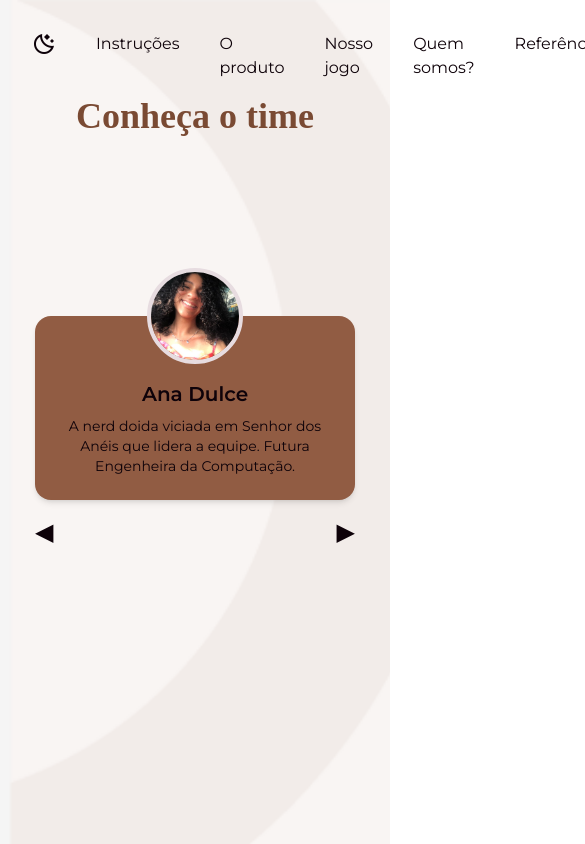
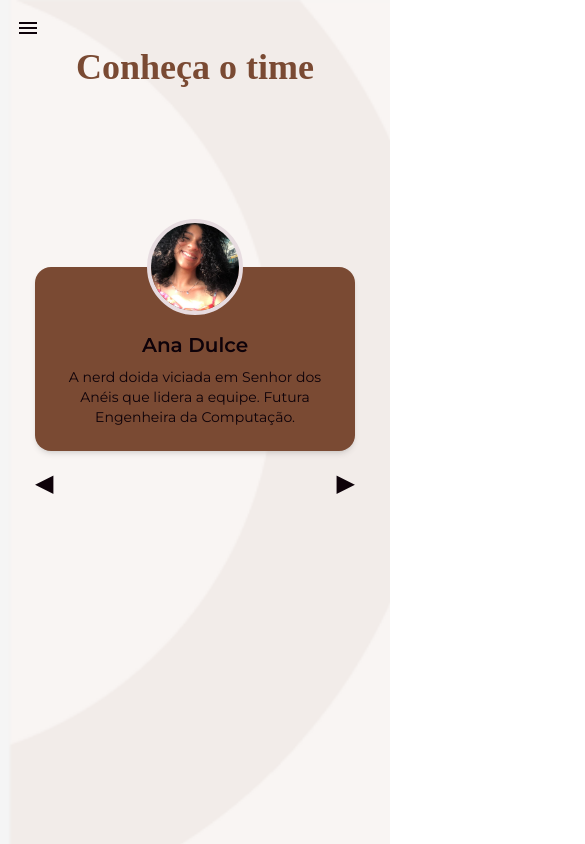
Before and after one commit to Anadulce57/myfeliscanis, a React (Vite) app: page /membros in a window 390 px wide. Shown: the top 844 px of the page, 585 px wide, since content can reach past the window. Built offline with nearby package versions, Linux system fonts and the light colour scheme; a web font is replaced by a local one.

Commit message:
Atualização do alinhamento

```diff
--- a/index.html
+++ b/index.html
@@ -8,6 +8,8 @@
     <link href="https://fonts.googleapis.com/css2?family=Gloock&family=Montserrat:ital,wght@0,100..900;1,100..900&display=swap" rel="stylesheet">
     <link rel="stylesheet" href="https://fonts.googleapis.com/css2?family=Material+Symbols+Outlined:opsz,wght,FILL,GRAD@20..48,100..700,0..1,-50..200&icon_names=moon_stars" />
     <link rel="stylesheet" href="https://fonts.googleapis.com/css2?family=Material+Symbols+Outlined:opsz,wght,FILL,GRAD@20..48,100..700,0..1,-50..200&icon_names=wb_sunny" />
+    <link rel="stylesheet" href="https://fonts.googleapis.com/css2?family=Material+Symbols+Outlined:opsz,wght,FILL,GRAD@20..48,100..700,0..1,-50..200&icon_names=close" />
+    <link rel="stylesheet" href="https://fonts.googleapis.com/css2?family=Material+Symbols+Outlined:opsz,wght,FILL,GRAD@20..48,100..700,0..1,-50..200&icon_names=menu" />
     <title>FelisCanis</title>
   </head>
   <body>
--- a/src/components/Instrucoes/Instrucoes.jsx
+++ b/src/components/Instrucoes/Instrucoes.jsx
@@ -8,7 +8,7 @@ export default function Instrucoes() {
         {/* Passos */}
         <aside className="flex-1">
           <h2 className="text-2xl text-[var(--off-brown)]  text-gray-850 font-semibold mb-6 mt-7 ">Como usar o dispositivo</h2>
-          <ol className="space-y-4 list-decimal list-inside text-lg leading-relaxed text-black dark:text-white">
+          <ol className="space-y-4 list-decimal list-inside text-lg leading-relaxed text-black dark:text-white items-end mt-21">
             <li>Instale o dispositivo na incubadora e conecte à energia.</li>
             <li>
               Configure pelo app ou painel: defina o tipo de animal e a temperatura ideal.
@@ -24,7 +24,7 @@ export default function Instrucoes() {
         </aside>
 
         {/* Imagem */}
-        <section className="flex-1 flex items-center justify-center">
+        <section className="flex-1 flex items-center justify-center h-screen mx-auto">
           <img
             src="./imgs/caoGato.jpg"
             alt="Imagem de um cachorro e um gato representando os animais monitorados"
--- a/src/components/Membros/Membros.jsx
+++ b/src/components/Membros/Membros.jsx
@@ -37,8 +37,8 @@ export default function Membros() {
       {/* Desktop layout */}
       <div className="hidden lg:flex justify-between gap-6 h-73">
         {membros.map((membro, i) => (
-          <div key={i} className="bg-[#915c43] rounded-2xl px-6 pt-16 pb-6 text-center relative flex-1 shadow-md h-full mt-33 dark:bg-white">
-            <img src={membro.imagem} alt={membro.nome} className="w-20 h-20 rounded-full absolute top-[-40px] left-1/2 transform -translate-x-1/2 object-cover border-4 border-[#cec2c6]" />
+          <div key={i} className="bg-off-brown rounded-2xl px-6 pt-16 pb-6 text-center relative flex-1 shadow-md h-full mt-33 dark:bg-white dark:text-black">
+            <img src={membro.imagem} alt={membro.nome} className="w-20 h-20 rounded-full absolute top-[-40px] left-1/2 transform -translate-x-1/2 object-cover border-4 border-[#b1ae9c]" />
             <h3 className="text-xl font-semibold">{membro.nome}</h3>
             <p className= "font-[Montserrat] text-[var(--black)] mt-2 text-sm">{membro.descricao}</p>
           </div>
@@ -46,7 +46,7 @@ export default function Membros() {
       </div>
 
       <div className="lg:hidden flex flex-col items-center relative">
-        <div className="bg-[#915c43] text-bla rounded-2xl px-6 pt-16 pb-6 text-center relative w-full max-w-xs shadow-md mt-40 dark: text-black">
+        <div className="bg-off-brown text-bla rounded-2xl px-6 pt-16 pb-6 text-center relative w-full max-w-xs shadow-md mt-40">
           <img src={membros[index].imagem} alt={membros[index].nome} className="w-24 h-24 rounded-full absolute top-[-48px] left-1/2 transform -translate-x-1/2 object-cover border-4 border-[#e7dce0]" />
           <h3 className="text-xl font-semibold">{membros[index].nome}</h3>
           <p className="mt-2 text-sm">{membros[index].descricao}</p>
--- a/src/components/Navegacao/Header.jsx
+++ b/src/components/Navegacao/Header.jsx
@@ -3,6 +3,7 @@ import { useState, useEffect } from "react";
 
 export default function Header() {
     const [theme, setTheme] = useState(() => localStorage.getItem("theme") ?? "")
+    const [isOpen, setIsOpen] = useState(false); // 👈 aqui entra o state do menu
 
     useEffect(() => {
         localStorage.setItem("theme", theme)
@@ -22,17 +23,28 @@ export default function Header() {
 
     return(
         <header>
-         <nav className="lg:flex justify-end items-center p-4">
-         <ul className="flex space-x-10 me-12">
-                    <li>
-            <button onClick={toggleTheme} className="cursor-pointer focus:outline-none">
+              {/* Botão hamburguer - só aparece no mobile */}
+      <button className="md:hidden" onClick={() => setIsOpen(!isOpen)}>
+        {isOpen ? (
+     <span class="material-symbols-outlined">close</span>
+        ) : (
+            <span class="material-symbols-outlined">menu</span>
+        )}
+      </button>
+
+        {/* Menu desktop */}
+      <nav className="hidden md:flex justify-end items-center p-4">
+        <ul className="flex space-x-10 me-12">
+          <li>
+            <button
+              onClick={toggleTheme}
+              className="cursor-pointer focus:outline-none"
+            >
               {theme === "dark" ? (
-
                 <span className="material-symbols-outlined">wb_sunny</span>
               ) : (
-
                 <span className="material-symbols-outlined">moon_stars</span>
-                )}
+              )}
             </button>
           </li>
                     <li className="hover:underline">
@@ -52,6 +64,20 @@ export default function Header() {
                     </li>
                 </ul>
         </nav>
+          {/* Menu lateral - mobile */}
+      {isOpen && (
+        <div className="absolute top-0 right-0 h-screen w-2/3 bg-white text-black shadow-lg flex flex-col items-start p-6 space-y-6 md:hidden z-50">
+          <button onClick={() => setIsOpen(false)} className="self-end">
+            <span className="material-symbols-outlined text-3xl">close</span>
+          </button>
+
+          <Link to="/instrucoes">Instruções</Link>
+          <Link to="/produto">O produto</Link>
+          <Link to="/game">Nosso jogo</Link>
+          <Link to="/membros">Quem somos?</Link>
+          <Link to="/referencias">Referências</Link>
+        </div>
+      )}
 
     </header>
     )
--- a/src/components/Produto/Produto.jsx
+++ b/src/components/Produto/Produto.jsx
@@ -17,14 +17,14 @@ export default function Produto() {
           />
 
           {/* Caixa de preços embaixo da imagem */}
-          <div className="bg-[#0E1016] text-white p-10 rounded-sm w-full max-w-sm text-lg">
+          <div className="bg-[#0E1016] text-white p-10 rounded-sm w-full max-w-sm text-lg dark:bg-[#5B8266] ">
             <p>Placa Arduino – R$ 73,06</p>
             <p>Protoboard – R$ 5,69</p>
           </div>
         </div>
 
         {/* Coluna 2 - Descrição */}
-        <div className="bg-[#0E1016] text-white p-6 rounded-sm space-y-6">
+        <div className="bg-[#0E1016] text-white p-6 rounded-sm space-y-6 dark:bg-[#5B8266] ">
           <div>
             <h1 className="font-[Montserrat] text-[var(--off-white)] text-2xl font-bold mb-2">
               Smart FelisCanis
```
Also changed, not shown: public/icons/moon_stars_24dp_1F1F1F_FILL0_wght400_GRAD0_opsz24.svg (added), public/icons/wb_sunny_24dp_1F1F1F_FILL0_wght400_GRAD0_opsz24 (1).svg (added).
